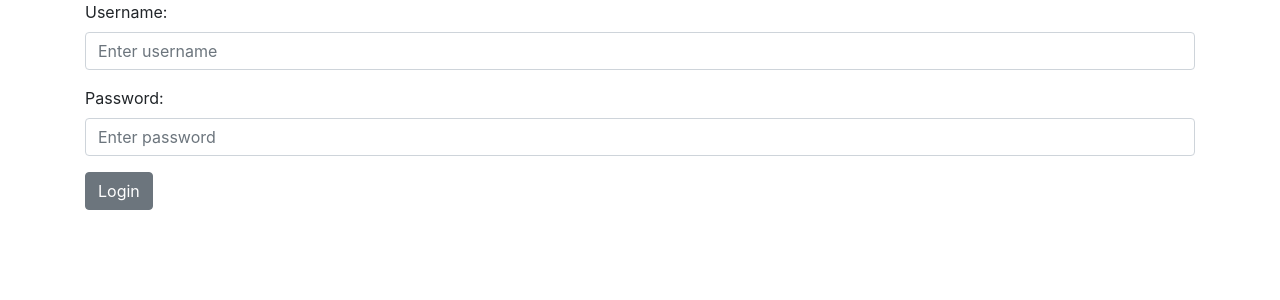
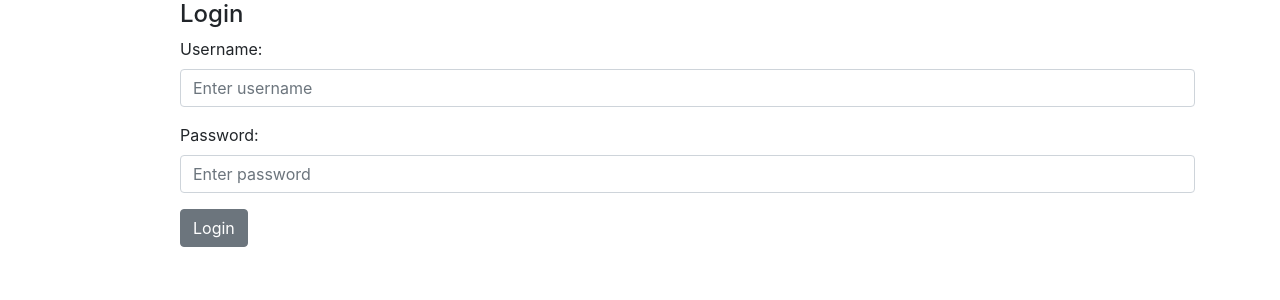
Before and after one commit to MYahiatene/BaseAuth, a Nuxt app in the folder src/main/nuxt/: page /Login in a window 1280 px wide. Shown: the top 300 px of the page. Built offline with nearby package versions, Linux system fonts and the light colour scheme.

Commit message:
changed Login.vue Layout to match with Register.vue

```diff
--- a/src/main/nuxt/pages/Login.vue
+++ b/src/main/nuxt/pages/Login.vue
@@ -1,58 +1,68 @@
 <template>
-  <b-container>
+  <b-container class="regContainer">
     <b-form>
+      <b-row>
+        <b-col cols="1"></b-col>
+        <b-col cols="11">
+          <h4>Login</h4>
+
           <b-form-group
             id="input-group-username"
             label="Username:"
-        label-for="input-username">
+            label-for="input-username"
+          >
             <b-form-input
               id="input-username"
               v-model="username"
               placeholder="Enter username"
               required
-          type="text"></b-form-input>
+              type="text"
+            ></b-form-input>
           </b-form-group>
+        </b-col>
+      </b-row>
+      <b-row>
+        <b-col cols="1"></b-col>
+        <b-col cols="11">
           <b-form-group
             id="input-group-password"
             label="Password:"
-        label-for="input-password">
+            label-for="input-password"
+          >
             <b-form-input
               id="input-password"
               v-model="password"
               placeholder="Enter password"
               required
-          type="password"></b-form-input>
+              type="password"
+            ></b-form-input>
           </b-form-group>
+          <b-btn @click="login(username, password)">Login</b-btn>
+        </b-col>
+      </b-row>
     </b-form>
-
-
-    <b-btn @click="login(username,password)">Login</b-btn>
   </b-container>
-
 </template>
 
 <script>
-import {mapActions, mapGetters, mapMutations, mapState} from 'vuex'
+import { mapActions } from 'vuex'
 
 export default {
-  name: "Login",
+  name: 'Login',
   data() {
     return {
       username: '',
-      password: ''
+      password: '',
     }
-  }
-  ,
+  },
   methods: {
-    ...mapActions({'authAction': 'authenticated/checkLogin'}),
+    ...mapActions({ authAction: 'authenticated/checkLogin' }),
     login(username, password) {
-      const obj = {username, password}
+      const obj = { username, password }
       this.authAction(obj)
-    }
-  }
+    },
+  },
 }
 </script>
 
-<style scoped>
-
-</style>
+<style scoped></style>
```
Also changed, not shown: 2 other files (tests, documents, lock files or other folders). Lines whose indentation alone changed are shown as unchanged.
